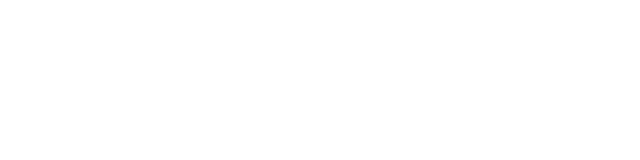
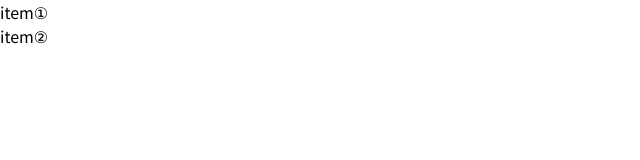
Before and after one commit to dh365x/kanban-board, a React (Create React App) app: page / in a window 1280 px wide. Shown: the top 160 px of the page, without its empty margins (0-640 px from the left). Built offline with nearby package versions, Linux system fonts and the light colour scheme.

Commit message:
드롭 & 드래그

```diff
--- a/src/App.tsx
+++ b/src/App.tsx
@@ -1,5 +1,43 @@
+import { DragDropContext, Draggable, Droppable } from "react-beautiful-dnd";
+
 function App() {
-	return <></>;
+	const onDragEnd = () => {};
+
+	return (
+		<DragDropContext onDragEnd={onDragEnd}>
+			<div>
+				<Droppable droppableId="list">
+					{(provied) => (
+						<ul ref={provied.innerRef} {...provied.droppableProps}>
+							<Draggable draggableId="item1" index={0}>
+								{(provied) => (
+									<li
+										ref={provied.innerRef}
+										{...provied.draggableProps}
+										{...provied.dragHandleProps}
+									>
+										item①
+									</li>
+								)}
+							</Draggable>
+							<Draggable draggableId="item2" index={1}>
+								{(provied) => (
+									<li
+										ref={provied.innerRef}
+										{...provied.draggableProps}
+										{...provied.dragHandleProps}
+									>
+										item②
+									</li>
+								)}
+							</Draggable>
+							{provied.placeholder}
+						</ul>
+					)}
+				</Droppable>
+			</div>
+		</DragDropContext>
+	);
 }
 
 export default App;
--- a/src/index.tsx
+++ b/src/index.tsx
@@ -7,8 +7,8 @@
 	document.getElementById("root") as HTMLElement
 );
 root.render(
-	<React.StrictMode>
+	<>
 		<GlobalStyle />
 		<App />
-	</React.StrictMode>
+	</>
 );
```
